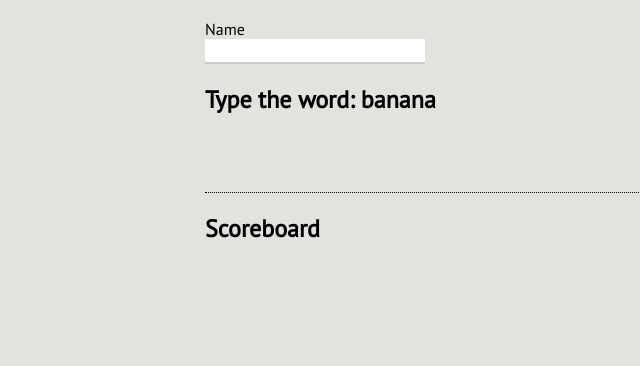
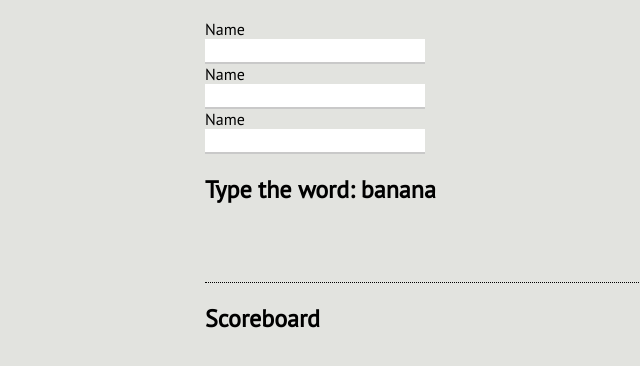
Before and after one commit to hussein-albreihi/JsGame, a plain HTML site: page index.html in a window 1280 px wide. Shown: the part 62-428 px from the top of the page, without its empty margins (75-715 px from the left). Drawn offline with Linux system fonts and the light colour scheme; a web font is replaced by a local one.

Commit message:
dont remeber

```diff
--- a/css/default.css
+++ b/css/default.css
@@ -37,7 +37,7 @@ input[type="text"] {
 	border-radius: none;
 	border: none;
 	border-bottom: solid 2px #c9c9c9;
-	transition: border 0.3s;
+	transition: border 1s;
 }
 
 .theGame input[type=text] {
--- a/index.html
+++ b/index.html
@@ -10,10 +10,14 @@
             <h1>Gone Typing<div class="cursor">_</div></h1>
         </header>
 
-
-        <div class="addPlayers">
-           <label class="item item-input">
+        <!-- Will be hidden after players are added -->
+        <div class="allPlayers">
+           <label class ="">
               <span>Name</span>
+              <input type="text">
+                <span>Name</span>
+              <input type="text">
+                <span>Name</span>
               <input type="text">
           </label>
         </div>
```
